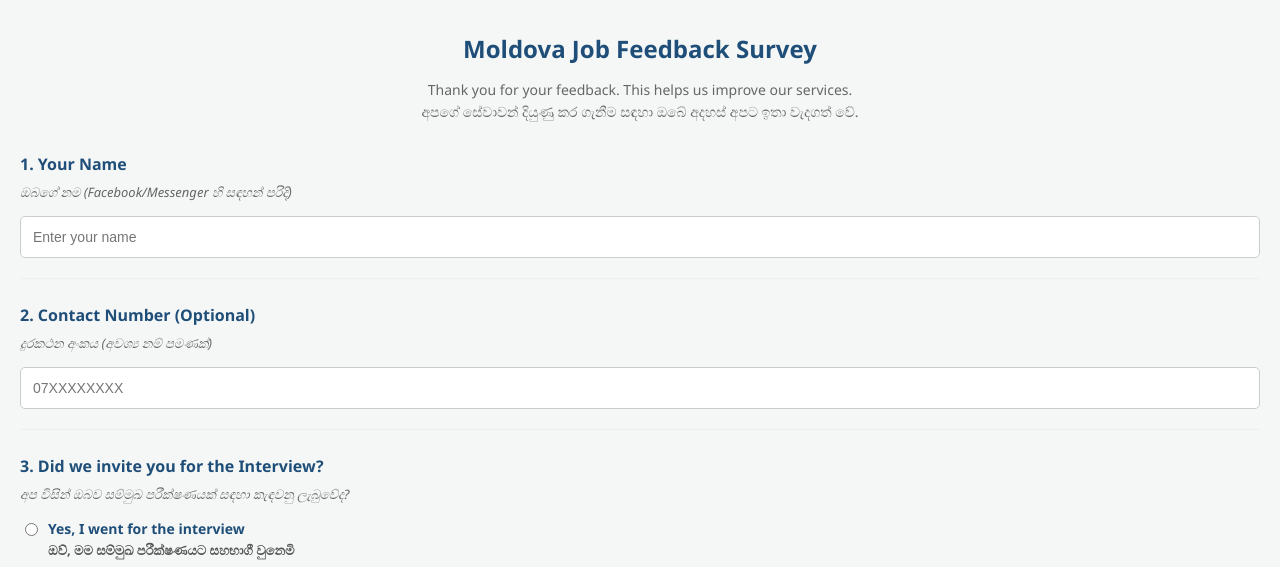
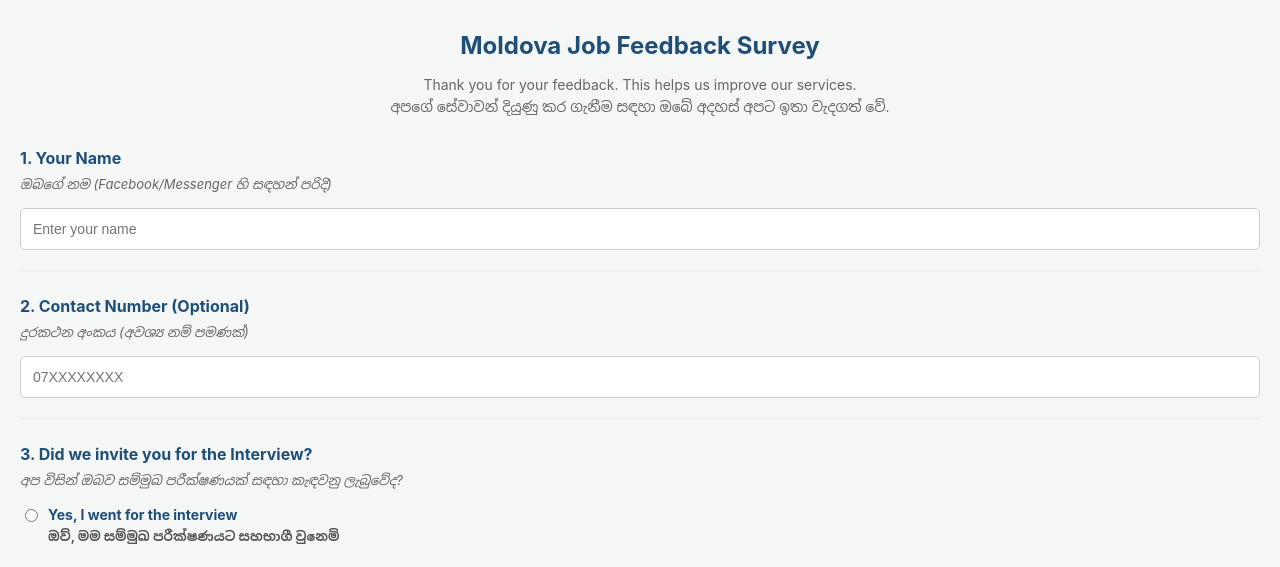
Before and after one commit to spcsuda/Takemecanada, a plain HTML site: page index.html in a window 1280 px wide. Shown: the part 211-778 px from the top of the page. Drawn offline with Linux system fonts and the light colour scheme.

Commit message:
Fix fonts - improve font stack with Sinhala support and add missing </html> tag

```diff
--- a/index.html
+++ b/index.html
@@ -13,8 +13,7 @@
         }
 
         body {
-            font-family: 'Segoe UI', Tahoma, Geneva, Verdana, sans-serif;
-            background-color: var(--bg-color);
+      font-family: -apple-system, BlinkMacSystemFont, 'Segoe UI', 'Noto Sans', 'Noto Sans Sinhala', Helvetica, Arial, sans-serif;            background-color: var(--bg-color);
             margin: 0;
             padding: 20px;
             color: var(--text-color);
@@ -325,4 +324,5 @@
 </div>
 
 </body>
+    </html>
 </html>
```
